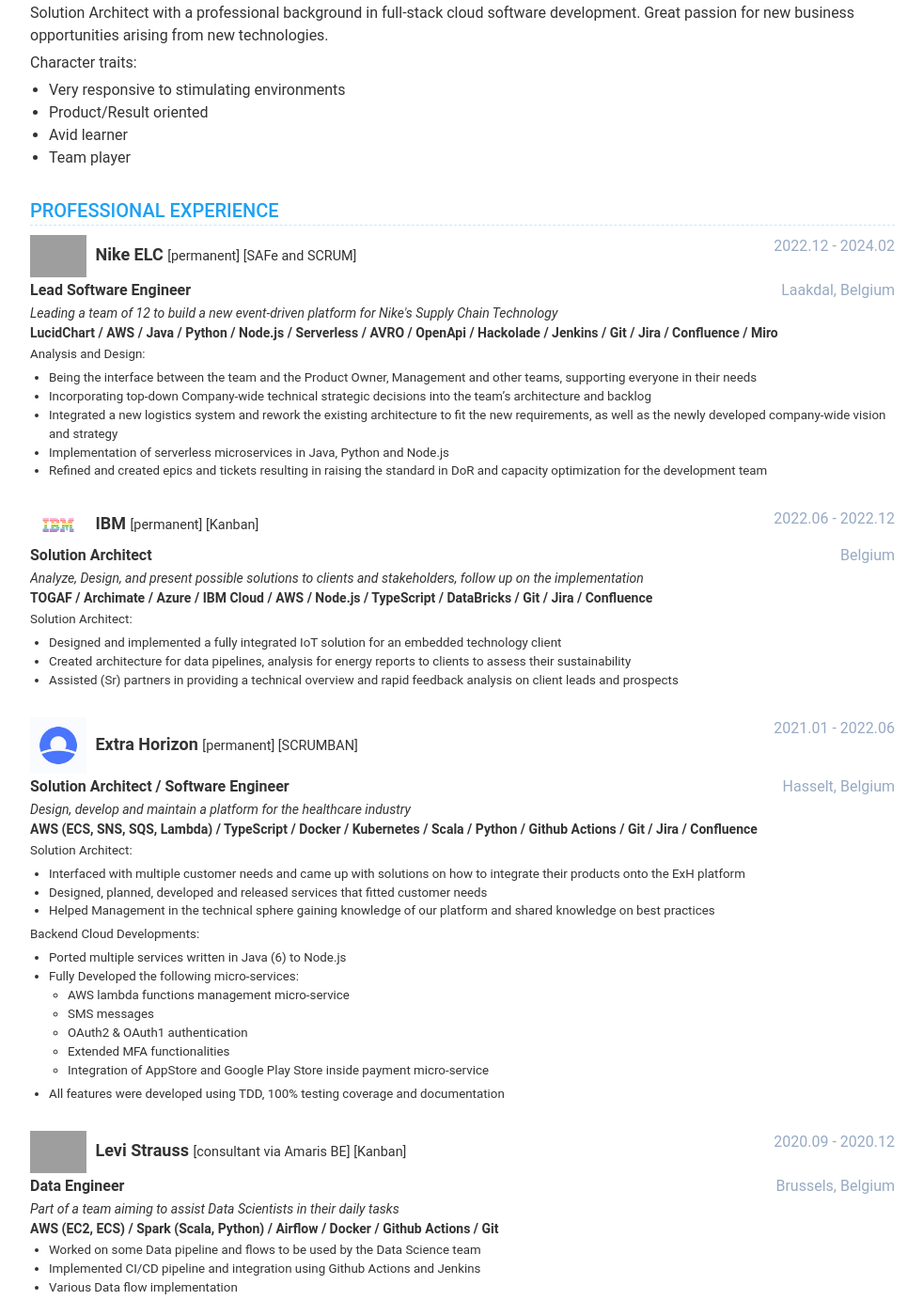
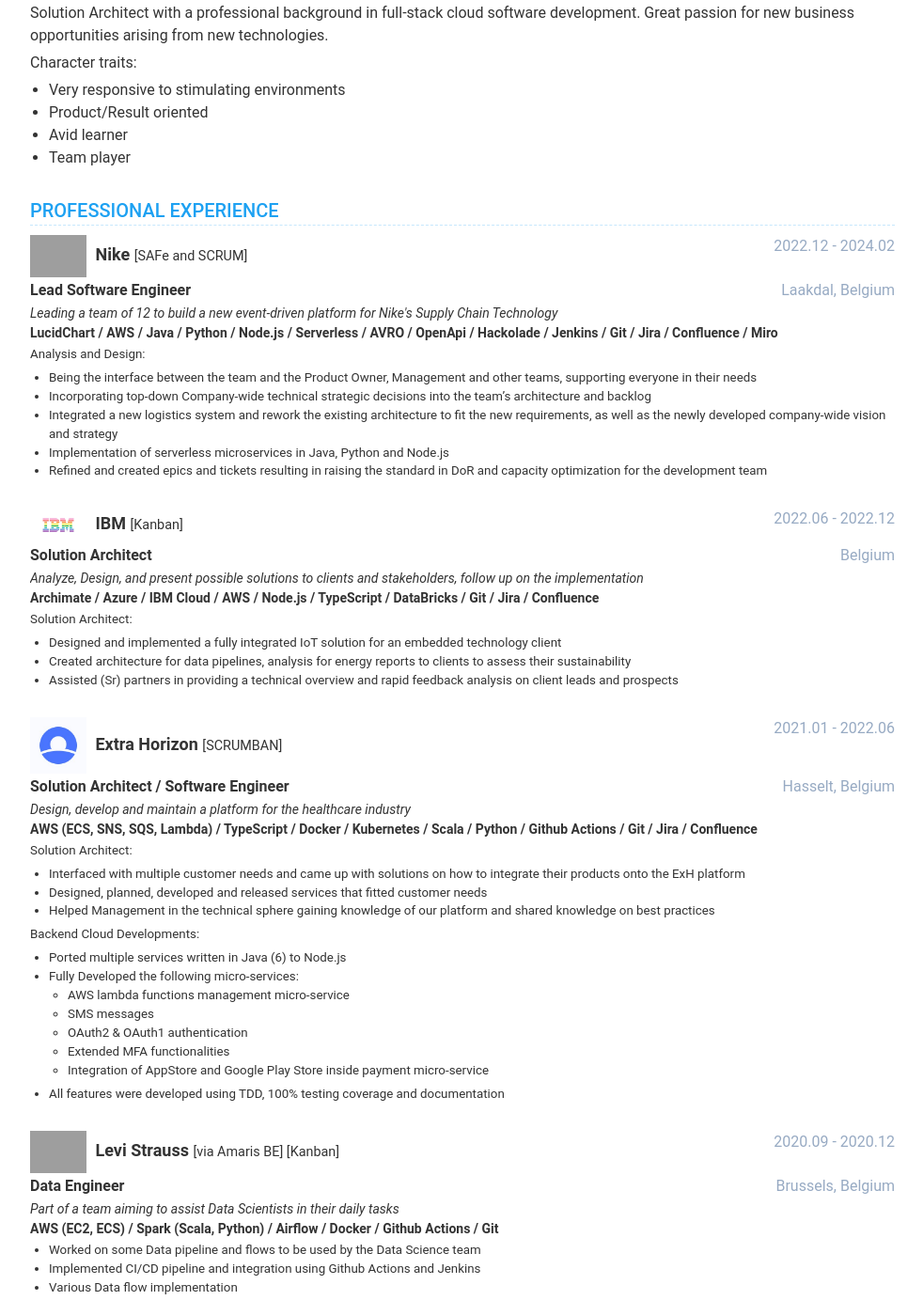
Before and after one commit to romdj/romdj.github.io, a Jekyll site: the page built from index.html, in a window 1280 px wide and 1400 px high, scrolled down 273 px. Shown: the whole window at 94% size, without its empty margins (148-1130 px from the left). Built offline with Jekyll 4.4.1, drawn with Linux system fonts in a browser that asks for light colours; nearby versions of some CDN libraries; some of the changed text lies outside the part shown; grey boxes are pictures that could not be loaded.

Commit message:
Refreshed some of the attributes, removed permanent tag

```diff
--- a/_data/data.yml
+++ b/_data/data.yml
@@ -127,11 +127,10 @@
         - ' / Miro'
       management: SAFe and SCRUM
       time: 2022.12 - 2024.02
-      company: Nike ELC
+      company: Nike
       logo: nike-swoosh-logo-paint-cropped.png
       rdescription: Leading a team of 12 to build a new event-driven platform for Nike's Supply Chain Technology
       cdescription: Creating the Future of Sports
-      tag: permanent
       location: Laakdal, Belgium
       details: |
         Analysis and Design:
@@ -143,8 +142,7 @@
 
     - role: Solution Architect
       technologies:
-        - 'TOGAF'
-        - ' / Archimate'
+        - 'Archimate'
         - ' / Azure'
         - ' / IBM Cloud'
         - ' / AWS'
@@ -160,7 +158,6 @@
       logo: ibm-logo-multicolor-lcp.png
       rdescription: Analyze, Design, and present possible solutions to clients and stakeholders, follow up on the implementation
       cdescription: Let's put smart to work
-      tag: permanent
       location: Belgium
       details: |
         Solution Architect:
@@ -186,7 +183,6 @@
       logo: exh-logo.jpeg
       rdescription: Design, develop and maintain a platform for the healthcare industry
       cdescription: Medically compliant Backend as a Service
-      tag: permanent
       location: Hasselt, Belgium
       details: |
         Solution Architect:
@@ -218,7 +214,7 @@
       logo: levis.jpg
       rdescription: Part of a team aiming to assist Data Scientists in their daily tasks
       cdescription: The Data Engineering team aims to help the Data Scientist team to streamline their data flows.
-      tag: consultant via Amaris BE
+      tag: via Amaris BE
       location: Brussels, Belgium
       details: |
         - Worked on some Data pipeline and flows to be used by the Data Science team
@@ -237,7 +233,7 @@
       logo: philips-hsdp.png
       rdescription: Part of a back-end team aiming to provide the user with a complete and secure health platform
       cdescription: HealthSuite Digital Platform provides a complete set of cloud services to devices used in a hospital context.
-      tag: consultant via Amaris NL
+      tag: via Amaris NL
       location: Eindhoven, The Netherlands
       details: |
         - Participation to 3 platform services:
@@ -272,7 +268,7 @@
       logo: engie_fas.png
       rdescription: Development integrating PLC systems with the airport's baggage handling system
       cdescription: Airports Baggage handling solution
-      tag: consultant via Wemanity BE
+      tag: via Wemanity BE
       location: Brussels, Belgium
       details: |
         - Created Bag kiosk simulator with complete (multiple layers) simulation - Node.Js, AngularJS
```
